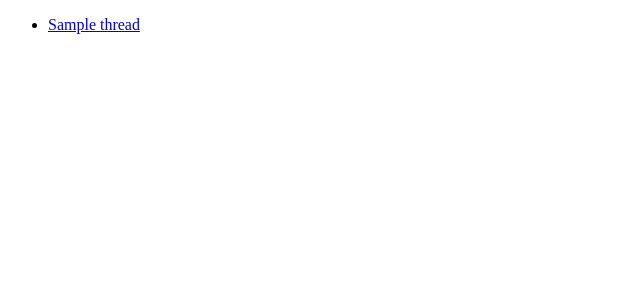
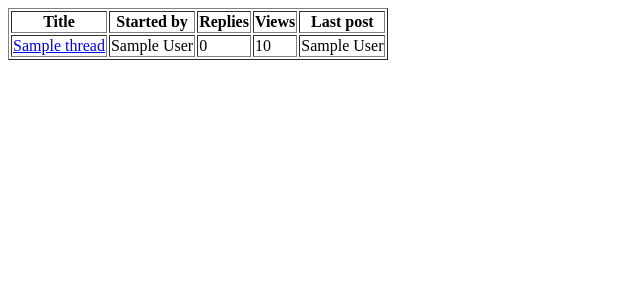
Before and after one commit to KamilaBorowska/NextBoard, a Django app: page /forum/1/ in a window 1280 px wide. Before the commit the part shown is almost empty. Shown: the top 300 px of the page, without its empty margins (0-640 px from the left). Run offline with Django 3.2, Linux system fonts and the light colour scheme; tables that the repository leaves empty hold one stand-in row (values such as "Sample post").

Commit message:
Create template for thread list.

```diff
--- a/templates/forum/forum_detail.html
+++ b/templates/forum/forum_detail.html
@@ -2,11 +2,22 @@
 
 {% block content %}
 {% if forum.thread_set.all %}
-    <ul>
+    <table border=1>
+    <tr>
+    <th> Title
+    <th> Started by
+    <th> Replies
+    <th> Views
+    <th> Last post
     {% for thread in forum.thread_set.all %}
-        <li><a href="{% url 'thread' thread.id %}">{{ thread }}</a>
+        <tr>
+        <td><a href="{% url 'thread' thread.id %}">{{ thread }}</a>
+        <td>{{ thread.author }}
+        <td>{{ thread.replies }}
+        <td>{{ thread.views }}
+        <td>{{ thread.last_post.author }}
     {% endfor %}
-    </ul>
+    </table>
 {% else %}
     <p>No threads in a forum.
 {% endif %}
```
